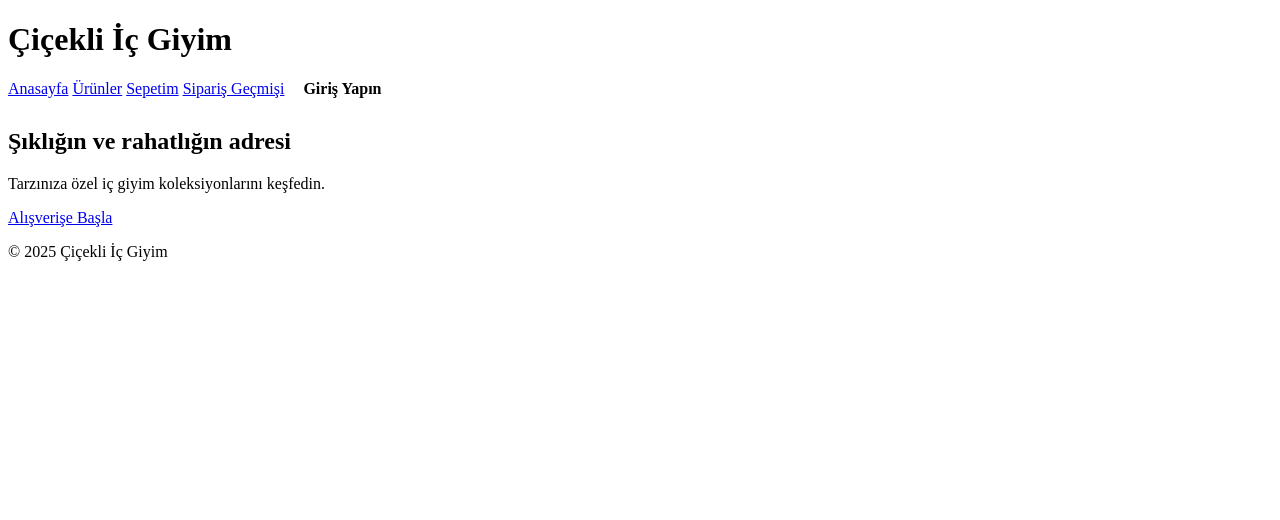
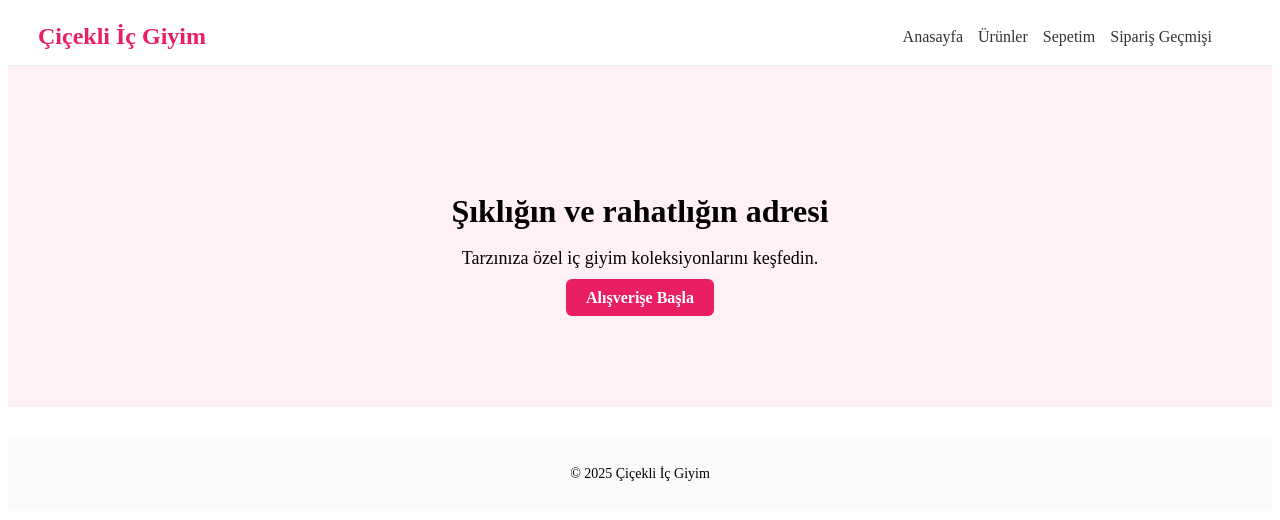
Before and after one commit to Cicekliicgiyim/cicekli-ic-giyim, a plain HTML site: page pages/index.html in a window 1280 px wide. Drawn offline with Linux system fonts and the light colour scheme; files that its build step writes are made by us from their sources; files whose address does not match are found by name.

Commit message:
Anasayfa tasarımı modernleştirildi, hoş geldin mesajı eklendi

```diff
--- a/pages/index.html
+++ b/pages/index.html
@@ -7,17 +7,79 @@
   <link rel="stylesheet" href="css/style.css">
   <script src="js/session.js" defer></script>
   <style>
+    header {
+      background-color: #fff;
+      display: flex;
+      justify-content: space-between;
+      align-items: center;
+      padding: 15px 30px;
+      border-bottom: 1px solid #eee;
+    }
+
+    .logo h1 {
+      margin: 0;
+      font-size: 24px;
+      color: #e91e63;
+    }
+
+    nav {
+      display: flex;
+      align-items: center;
+      gap: 15px;
+    }
+
+    nav a {
+      text-decoration: none;
+      color: #333;
+      font-weight: 500;
+    }
+
     #greeting {
-      float: right;
-      margin-top: 10px;
-      margin-right: 15px;
+      margin-left: 15px;
       font-weight: bold;
       color: #e91e63;
     }
-    header::after {
-      content: "";
-      display: block;
-      clear: both;
+
+    #logoutBtn {
+      background-color: #e91e63;
+      color: white;
+      border: none;
+      padding: 5px 10px;
+      border-radius: 4px;
+      cursor: pointer;
+    }
+
+    .hero {
+      text-align: center;
+      padding: 100px 20px;
+      background-color: #fff0f5;
+    }
+
+    .hero h2 {
+      font-size: 32px;
+      margin-bottom: 10px;
+    }
+
+    .hero p {
+      font-size: 18px;
+      margin-bottom: 20px;
+    }
+
+    .btn {
+      background-color: #e91e63;
+      color: white;
+      padding: 10px 20px;
+      border-radius: 6px;
+      text-decoration: none;
+      font-weight: bold;
+    }
+
+    footer {
+      text-align: center;
+      padding: 15px;
+      background-color: #fafafa;
+      font-size: 14px;
+      margin-top: 30px;
     }
   </style>
 </head>
@@ -31,10 +93,9 @@
       <a href="products.html">Ürünler</a>
       <a href="cart.html">Sepetim</a>
       <a href="history.html">Sipariş Geçmişi</a>
-      <span id="user-info" style="margin-left: 15px; font-weight: bold;"></span>
-      <button id="logoutBtn" style="display: none; margin-left: 10px;">Çıkış Yap</button>
+      <span id="greeting"></span>
+      <button id="logoutBtn" style="display: none;">Çıkış Yap</button>
     </nav>
-    <div id="greeting"></div>
   </header>
 
   <main>
@@ -54,7 +115,8 @@
   <script>
     const sessionUser = JSON.parse(localStorage.getItem("sessionUser"));
     if (sessionUser) {
-      document.getElementById("greeting").innerText = `Hoş geldin, ${sessionUser.name}!`;
+      document.getElementById("greeting").innerText = `Hoş geldin, ${sessionUser.name}`;
+      document.getElementById("logoutBtn").style.display = "inline-block";
     }
   </script>
 </body>
```
